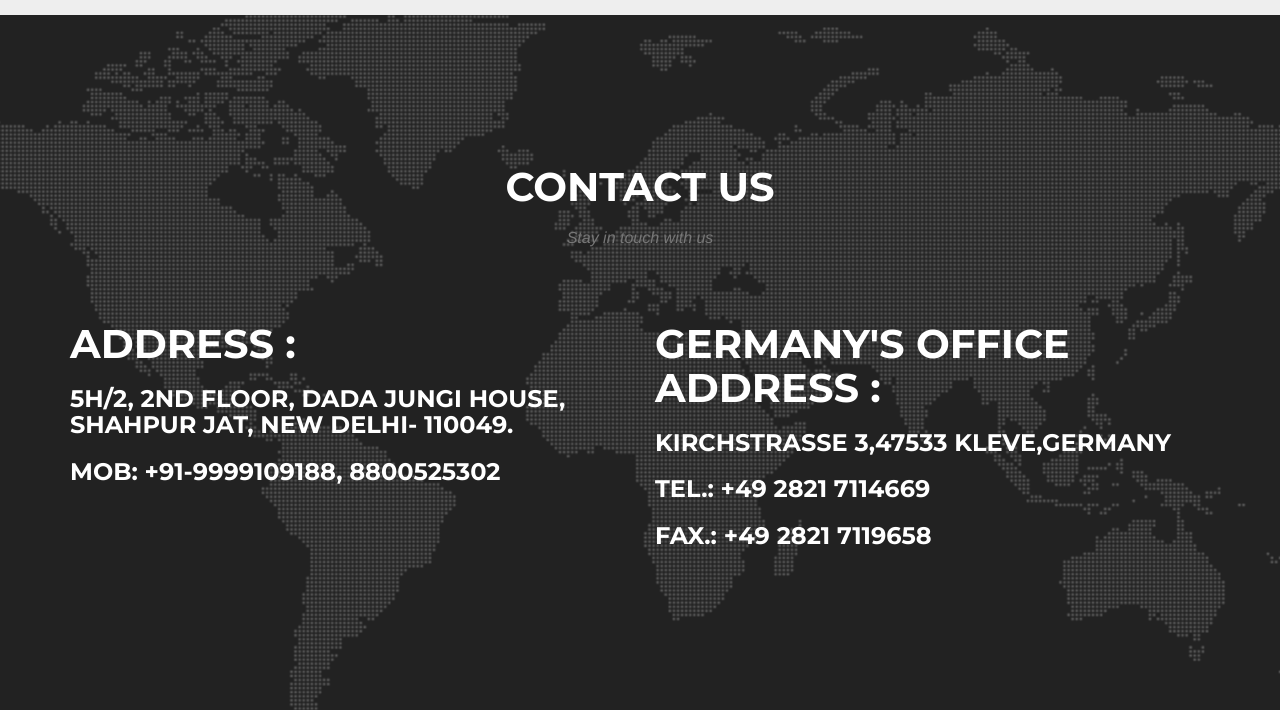
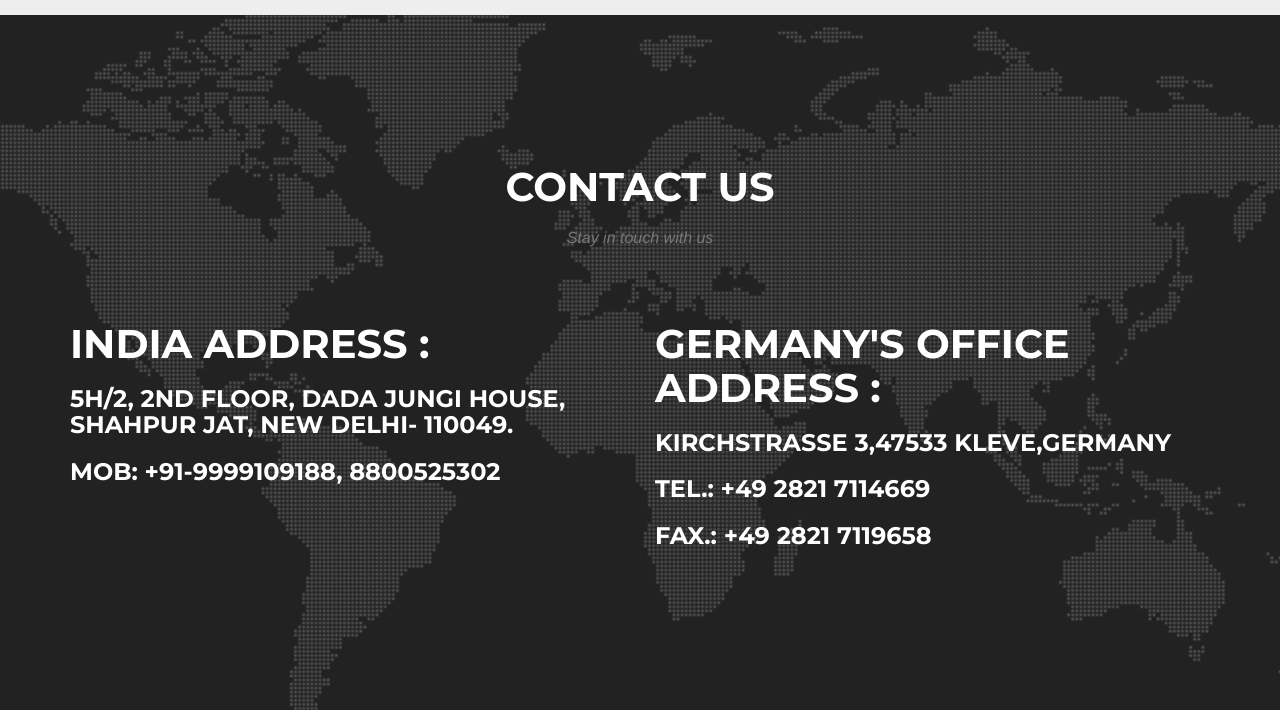
Before and after one commit to rosanature/RosaNature, a plain HTML site: page index.html in a window 1280 px wide. Shown: the part 2897-3610 px from the top of the page. Drawn offline with nearby package versions, Linux system fonts and the light colour scheme; a web font is replaced by a local one.

Commit message:
Changed the address status

```diff
--- a/index.html
+++ b/index.html
@@ -311,7 +311,7 @@ From the hard work of one craftsman to the smile on one consumer’s face, we st
                     <form name="sentMessage" id="contactForm" novalidate>
                         <div class="row">
                             <div class="col-md-6">
-                                <h2 class="section-heading">Address :</h2>
+                                <h2 class="section-heading">India Address :</h2>
                                 <h3 class="section-heading">5H/2, 2nd floor, Dada Jungi house, Shahpur jat, New Delhi- 110049.</h3>
                                 <h3 class="section-heading">Mob: +91-9999109188, 8800525302</h3>
 
```
